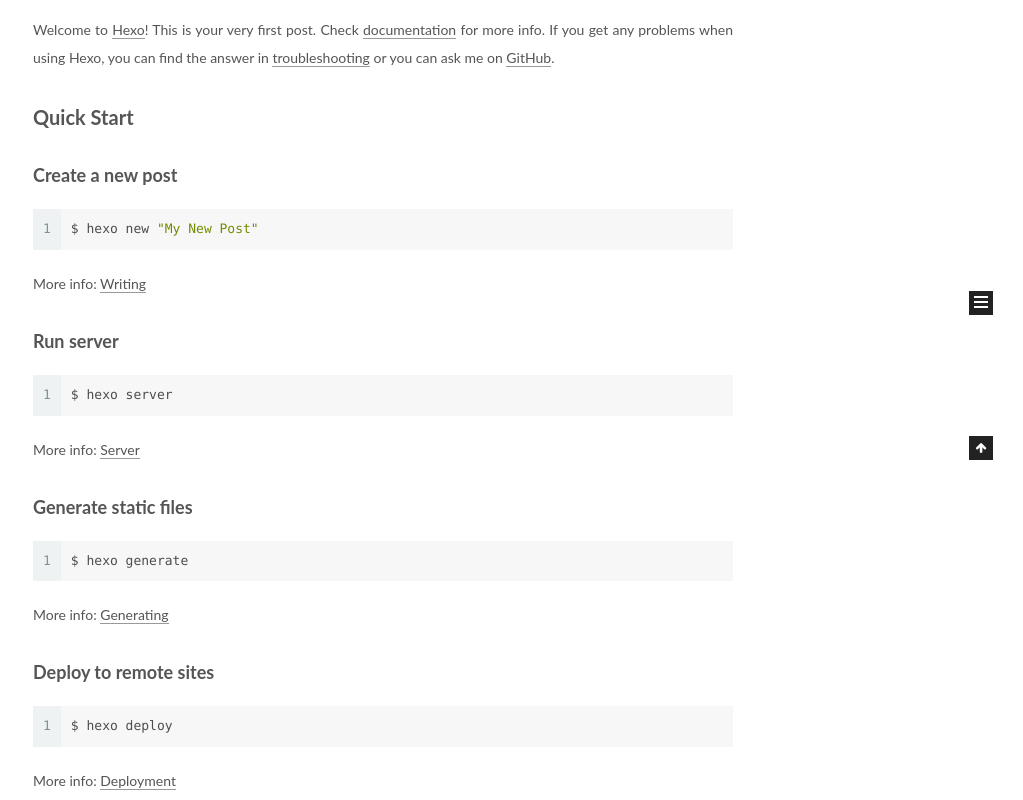
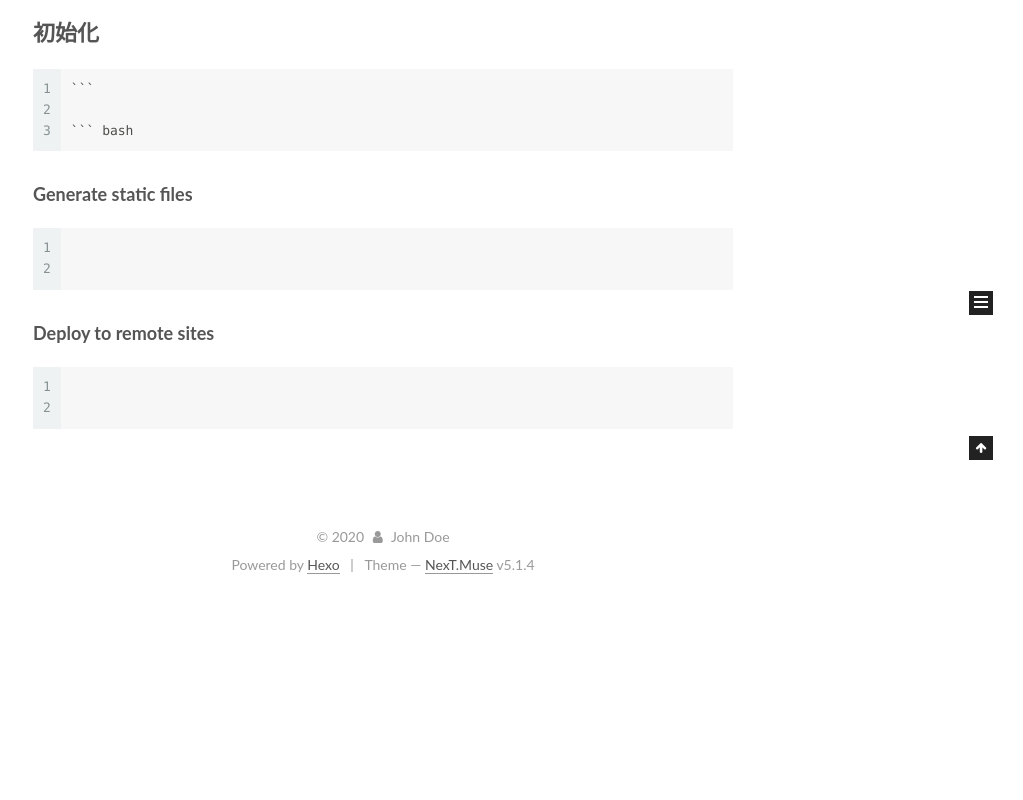
Before and after one commit to jom-afk/jom-afk.github.io, a plain HTML site: page index.html in a window 1280 px wide. Shown: the part 440-1240 px from the top of the page, without its empty margins (257-1280 px from the left). After the commit the page ends 1039 px from the top, so only its background shows below. Drawn offline with Linux system fonts and the light colour scheme.

Commit message:
Site updated: 2020-03-11 23:23:50

````diff
--- a/index.html
+++ b/index.html
@@ -260,7 +260,7 @@
 
                 <span class="post-meta-item-text">Posted on</span>
 
-              <time title="Post created" itemprop="dateCreated datePublished" datetime="2020-03-11T19:55:50+08:00">
+              <time title="Post created" itemprop="dateCreated datePublished" datetime="2020-03-11T19:55:00+08:00">
                 2020-03-11
               </time>
 
@@ -300,19 +300,12 @@
 
 
 
-            <p>Welcome to <a href="https://hexo.io/" target="_blank" rel="noopener">Hexo</a>! This is your very first post. Check <a href="https://hexo.io/docs/" target="_blank" rel="noopener">documentation</a> for more info. If you get any problems when using Hexo, you can find the answer in <a href="https://hexo.io/docs/troubleshooting.html" target="_blank" rel="noopener">troubleshooting</a> or you can ask me on <a href="https://github.com/hexojs/hexo/issues" target="_blank" rel="noopener">GitHub</a>.</p>
-<h2 id="Quick-Start"><a href="#Quick-Start" class="headerlink" title="Quick Start"></a>Quick Start</h2><h3 id="Create-a-new-post"><a href="#Create-a-new-post" class="headerlink" title="Create a new post"></a>Create a new post</h3><figure class="highlight bash"><table><tr><td class="gutter"><pre><span class="line">1</span><br></pre></td><td class="code"><pre><span class="line">$ hexo new <span class="string">"My New Post"</span></span><br></pre></td></tr></table></figure>
+            <h1 id="初始化"><a href="#初始化" class="headerlink" title="初始化"></a>初始化</h1><figure class="highlight bash"><table><tr><td class="gutter"><pre><span class="line">1</span><br><span class="line">2</span><br><span class="line">3</span><br></pre></td><td class="code"><pre><span class="line">```</span><br><span class="line"></span><br><span class="line">``` bash</span><br></pre></td></tr></table></figure>
 
-<p>More info: <a href="https://hexo.io/docs/writing.html" target="_blank" rel="noopener">Writing</a></p>
-<h3 id="Run-server"><a href="#Run-server" class="headerlink" title="Run server"></a>Run server</h3><figure class="highlight bash"><table><tr><td class="gutter"><pre><span class="line">1</span><br></pre></td><td class="code"><pre><span class="line">$ hexo server</span><br></pre></td></tr></table></figure>
 
-<p>More info: <a href="https://hexo.io/docs/server.html" target="_blank" rel="noopener">Server</a></p>
-<h3 id="Generate-static-files"><a href="#Generate-static-files" class="headerlink" title="Generate static files"></a>Generate static files</h3><figure class="highlight bash"><table><tr><td class="gutter"><pre><span class="line">1</span><br></pre></td><td class="code"><pre><span class="line">$ hexo generate</span><br></pre></td></tr></table></figure>
 
-<p>More info: <a href="https://hexo.io/docs/generating.html" target="_blank" rel="noopener">Generating</a></p>
-<h3 id="Deploy-to-remote-sites"><a href="#Deploy-to-remote-sites" class="headerlink" title="Deploy to remote sites"></a>Deploy to remote sites</h3><figure class="highlight bash"><table><tr><td class="gutter"><pre><span class="line">1</span><br></pre></td><td class="code"><pre><span class="line">$ hexo deploy</span><br></pre></td></tr></table></figure>
-
-<p>More info: <a href="https://hexo.io/docs/one-command-deployment.html" target="_blank" rel="noopener">Deployment</a></p>
+<h3 id="Generate-static-files"><a href="#Generate-static-files" class="headerlink" title="Generate static files"></a>Generate static files</h3><figure class="highlight bash"><table><tr><td class="gutter"><pre><span class="line">1</span><br><span class="line">2</span><br></pre></td><td class="code"><pre><span class="line"></span><br><span class="line"></span><br></pre></td></tr></table></figure>
+<h3 id="Deploy-to-remote-sites"><a href="#Deploy-to-remote-sites" class="headerlink" title="Deploy to remote sites"></a>Deploy to remote sites</h3><figure class="highlight bash"><table><tr><td class="gutter"><pre><span class="line">1</span><br><span class="line">2</span><br></pre></td><td class="code"><pre><span class="line"></span><br><span class="line"></span><br></pre></td></tr></table></figure>
 
 
 
````
Also changed, not shown: 2020/03/11/hello-world/index.html (+9 -16 lines), archives/2020/03/index.html (+1 -1 lines), archives/2020/index.html (+1 -1 lines), archives/index.html (+1 -1 lines).
